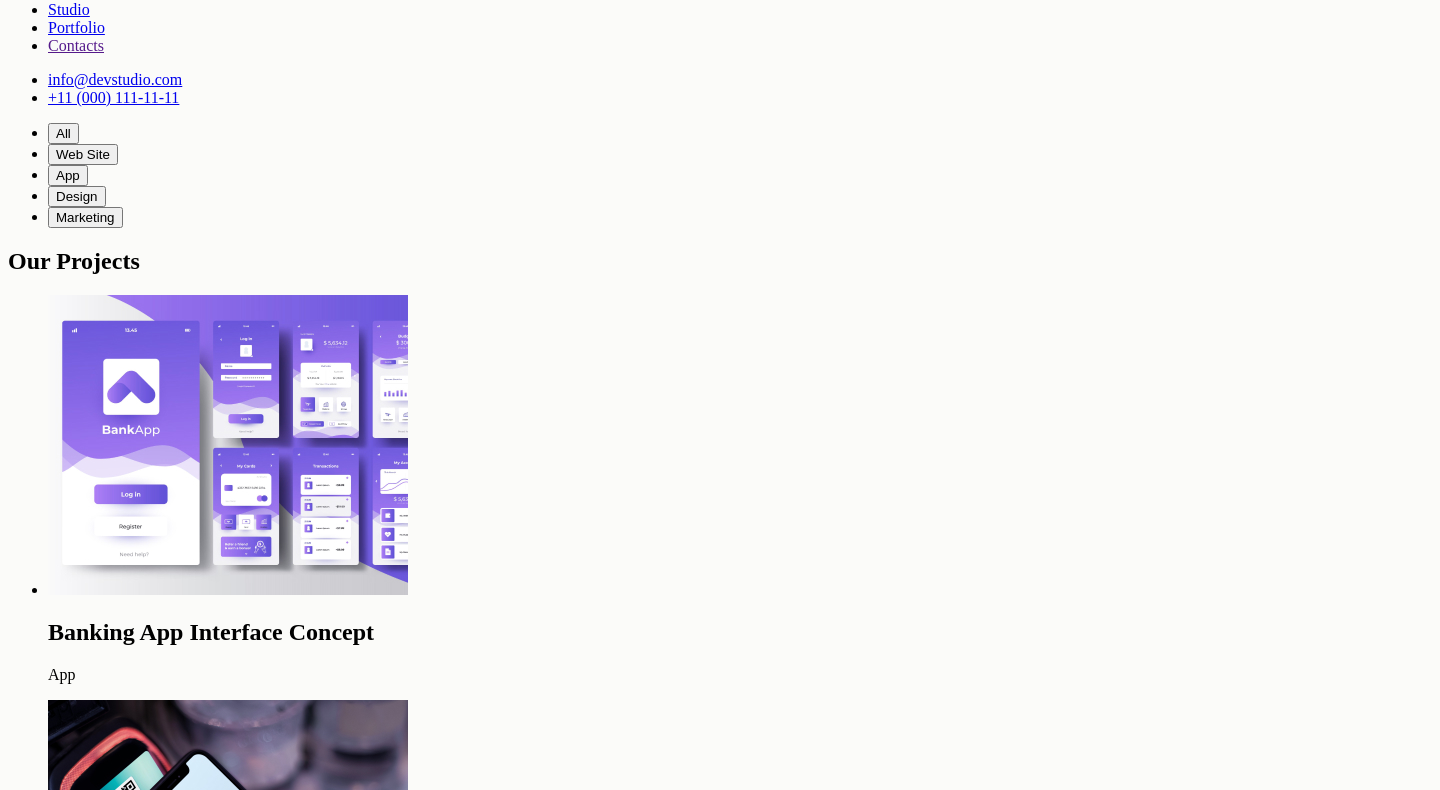
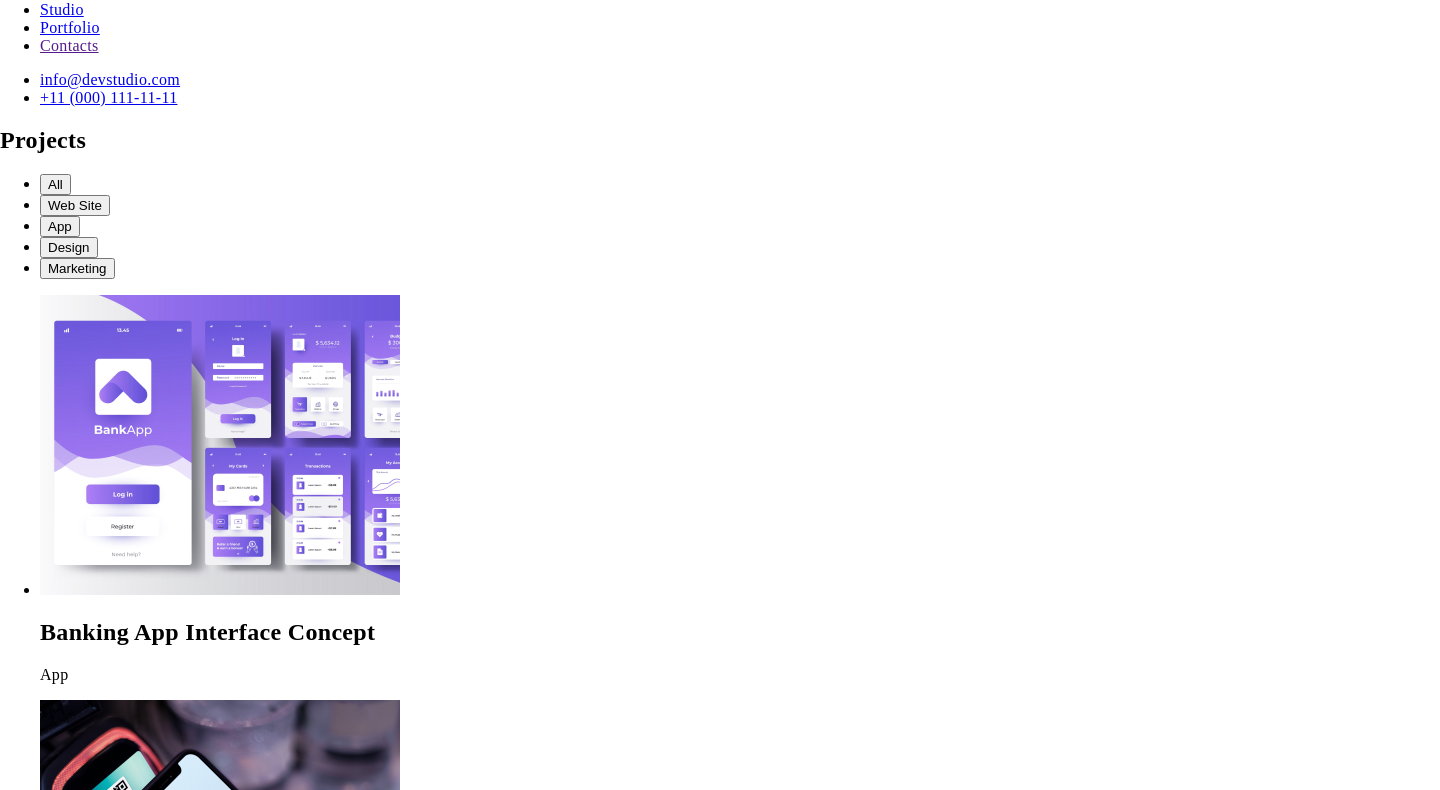
Before and after one commit to dmytroleskivUA/dmytroleskiv-goit-markup-hw-02, a plain HTML site: page portfolio.html in a window 1280 px wide. Shown: the part 41-831 px from the top of the page, 1440 px wide, since content can reach past the window. Drawn offline with Linux system fonts and the light colour scheme; a web font is replaced by a local one.

Commit message:
css update

```diff
--- a/css/styles.css
+++ b/css/styles.css
@@ -1,13 +1,79 @@
-body {
-    background-color: #fbfbf9;
+:root {
+
+  /* Font */
+
+  --main-font: 'Roboto', sans-serif;
+  --secondary-font: 'Raleway', sans-serif;
+
+  /* Text colors  */
+
+  --main-txt-cl: #FFFFFF;
+  --secondary-txt-cl: #2E2F42;
+  --accent-txt-cl: #404BBF;
+  --logo-light-txt-cl: #F4F4FD;
+  --footer-light-txt-cl: #E7E9FC;
+  --dark-txt-cl: #2E2F42;
+  --grey-txt-cl: #434455;
+  --blue-txt-cl: #4D5AE5;
+
+  /* Background colors */
+
+  --main-bg-cl: #ffffff;
+  --accent-bg-cl: #404BBF;
+  --light-bg-cl: #ffffff;
+  --dark-bg-cl:
+    --grey-bg-cl:
+    /* Others */
 }
 
-@font-face {
-    font-family: 'FAMILY_NAME';
-    font-style: NORMAL_OR_ITALIC;
-    font-weight: NUMERIC_WEIGHT_VALUE;
-    src: url(FONT_FILE_NAME.woff2) format('woff2');
+
+
+body {
+
+  width: 1440px;
+  margin-left: auto;
+  margin-right: auto;
+  font-family: var(--text-font);
+  font-size: 16px;
+  letter-spacing: 0.02em;
+  color: var(--color-of-contact-paragraf);
+  background-color: var(--color-hero);
 }
+
+
+/**
+  |============================
+  | my classes
+  |============================
+*/
+
+.nav {}
+
+.nav-logo {}
+
+.link {}
+
+.nav-header {}
+
+.list {}
+
+.nav-item {}
+
+.nav-link {}
+
+.current {}
+
+.contact-list {}
+
+.contact-item {}
+
+
+/**
+  |============================
+  | my classes
+  |============================
+*/
+
 
 /**
   |============================
@@ -18,9 +84,10 @@ body {
 
 
 
+
 /**
   |============================
-  | Index
+  | Index main
   |============================
 */
 
@@ -30,7 +97,7 @@ body {
 
 /**
   |============================
-  | Portfolio
+  | Portfolio main
   |============================
 */
 
--- a/portfolio.html
+++ b/portfolio.html
@@ -18,29 +18,29 @@
     <!-- Header section -->
 
     <header>
-      <nav>
-        <a href="./index.html"> WEBSTUDIO </a>
+      <nav class="site-nav">
+        <a href="./index.html" class="nav-logo link"> <span>WEB</span>STUDIO </a>
 
-        <ul>
-          <li>
-            <a href="./index.html">Studio</a>
+        <ul class="nav-header list">
+          <li class="nav-item">
+            <a href="./index.html" class="nav-link current">Studio</a>
           </li>
 
-          <li>
-            <a href="./portfolio.html">Portfolio</a>
+          <li class="nav-item">
+            <a href="./portfolio.html" class="nav-link">Portfolio</a>
           </li>
 
-          <li>
-            <a href="">Contacts</a>
+          <li class="nav-item">
+            <a href="" class="nav-link">Contacts</a>
           </li>
         </ul>
 
-        <ul>
+        <ul class="contact-list">
           <li>
-            <a href="mailto:info@devstudio.com">info@devstudio.com</a>
+            <a href="mailto:info@devstudio.com" class="contact-item">info@devstudio.com</a>
           </li>
           <li>
-            <a href="tel:+110001111111">+11 (000) 111-11-11</a>
+            <a href="tel:+110001111111" class="contact-item">+11 (000) 111-11-11</a>
           </li>
         </ul>
       </nav>
@@ -51,20 +51,21 @@
     <main>
       <!-- Filter Section -->
 
-      <section>
+      <section class="filter">
+        <h1 class="about">Projects</h1>
+
         <ul>
-          <li><button type="button">All</button></li>
-          <li><button type="button">Web Site</button></li>
-          <li><button type="button">App</button></li>
-          <li><button type="button">Design</button></li>
-          <li><button type="button">Marketing</button></li>
+          <li><button type="button" class="btn-filter">All</button></li>
+          <li><button type="button" class="btn-filter">Web Site</button></li>
+          <li><button type="button" class="btn-filter">App</button></li>
+          <li><button type="button" class="btn-filter">Design</button></li>
+          <li><button type="button" class="btn-filter">Marketing</button></li>
         </ul>
       </section>
 
       <!-- Row Section 1 -->
 
-      <section>
-        <h1 class="about">Our Projects</h1>
+      <section class="row-portfolio">
         <ul>
           <li
             ><img
@@ -97,7 +98,7 @@
 
       <!-- Row Section 2 -->
 
-      <section>
+      <section class="row-portfolio">
         <ul>
           <li
             ><img
@@ -128,7 +129,7 @@
 
       <!-- Row Section 3 -->
 
-      <section>
+      <section class="row-portfolio">
         <ul>
           <li
             ><img
```
Also changed, not shown: index.html (+12 -12 lines), images/our-team/img-1.jpg (added), images/our-team/img-2.jpg (added), images/our-team/img-3.jpg (added), images/our-team/img-4.jpg (added), images/what-are-we-doing/img-1.jpg (added), images/what-are-we-doing/img-2.jpg (added), images/what-are-we-doing/img-3.jpg (added), 2 other files.
